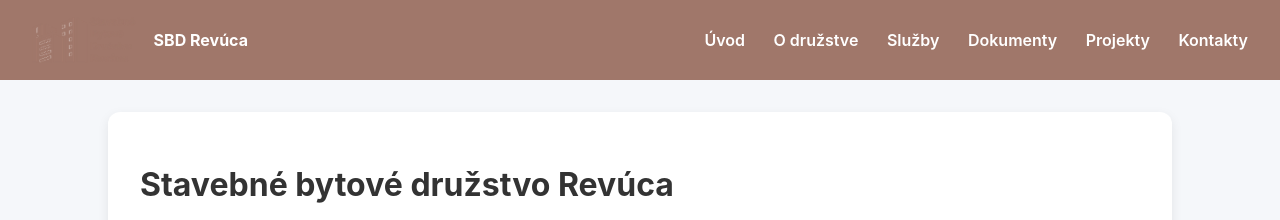
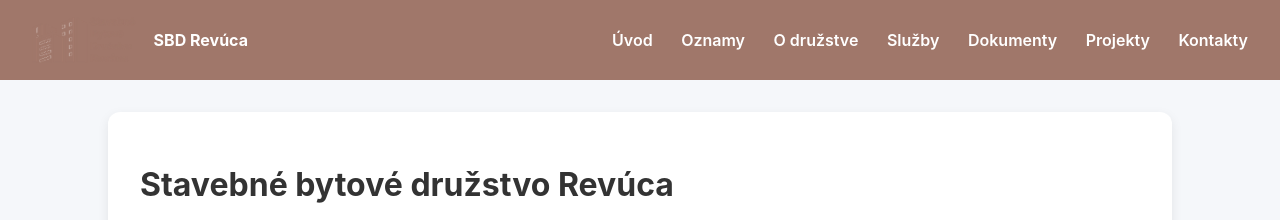
Before and after one commit to maratt5/maratt5.github.io, a Jekyll site: the page built from index.md, in a window 1280 px wide. Shown: the top 220 px of the page. Built offline with Jekyll 4.4.1, drawn with Linux system fonts in a browser that asks for light colours.

Commit message:
Add 'Oznamy' link to navigation

```diff
--- a/_layouts/default.html
+++ b/_layouts/default.html
@@ -77,6 +77,7 @@ nav a:hover {
 
       <nav>
         <a href="/">Úvod</a>
+        <a href="/oznamy">Oznamy</a>
         <a href="/o-druzstve">O družstve</a>
         <a href="/sluzby">Služby</a>
         <a href="/dokumenty">Dokumenty</a>
```
